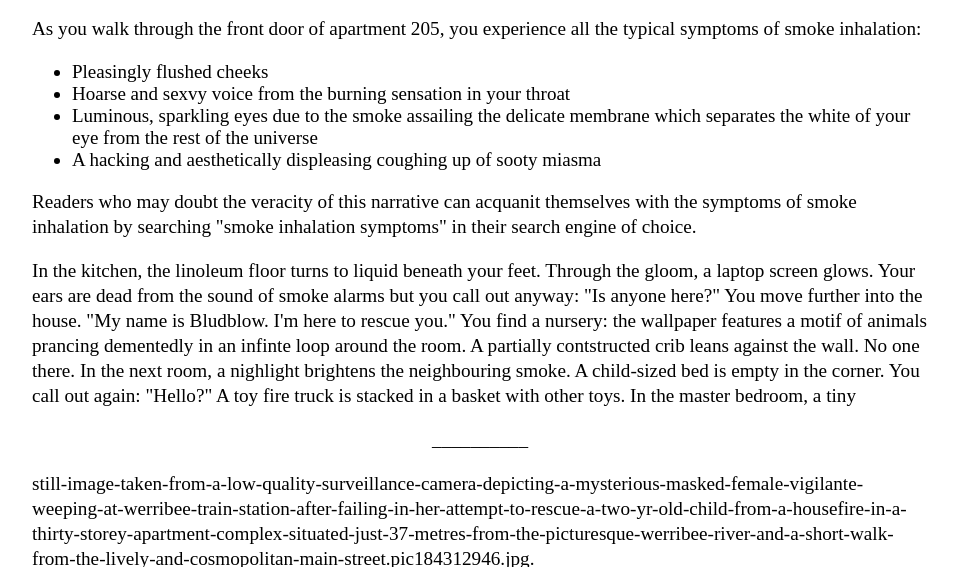
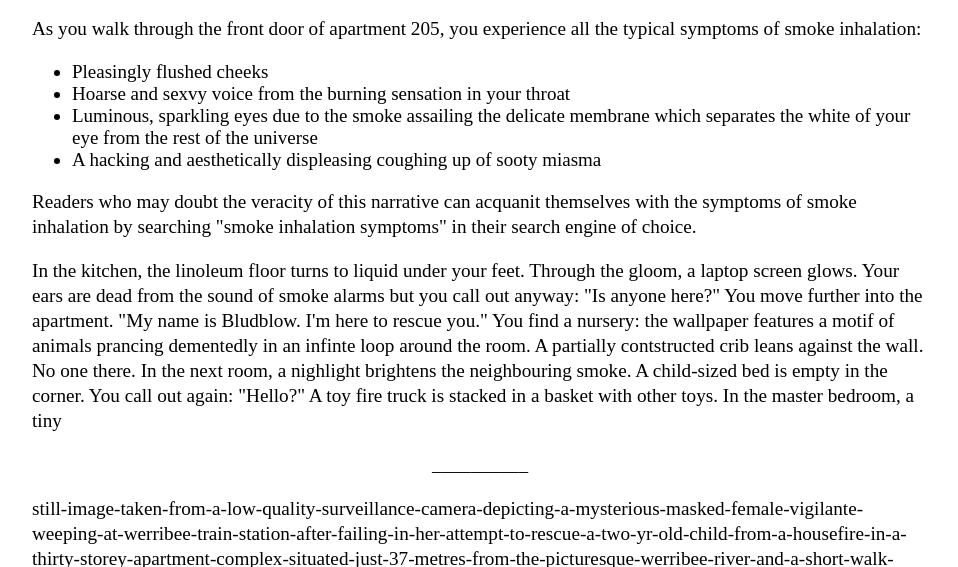
Before and after one commit to Pinelife/pinelife.github.io, a Jekyll site: the page Hellhole/Room12.html, which Jekyll copies as it is, in a window 1280 px wide and 900 px high, scrolled down 2615 px, cut to the strip 0-567 px from the top of the window. Shown: the whole strip, without its empty margins (160-1118 px from the left). Built offline with Jekyll 4.4.1, drawn with Linux system fonts in a browser that asks for light colours.

Commit message:
Update Room12.html

```diff
--- a/Hellhole/Room12.html
+++ b/Hellhole/Room12.html
@@ -160,8 +160,8 @@ As you walk through the front door of apartment 205, you experience all the typi
 Readers who may doubt the veracity of this narrative can acquanit themselves with the symptoms of smoke inhalation
  by searching "smoke inhalation symptoms" in their search engine of choice.
 </p>
-<p>In the kitchen, the linoleum floor turns to liquid beneath your feet. Through the gloom, a laptop screen glows. Your ears are dead
-from the sound of smoke alarms but you call out anyway: "Is anyone here?" You move further into the house. "My name is Bludblow. I'm here to rescue you."
+<p>In the kitchen, the linoleum floor turns to liquid under your feet. Through the gloom, a laptop screen glows. Your ears are dead
+from the sound of smoke alarms but you call out anyway: "Is anyone here?" You move further into the apartment. "My name is Bludblow. I'm here to rescue you."
 You find a nursery: the wallpaper features a motif of animals prancing dementedly in an infinte loop around the room. A  partially contstructed
 crib leans against the wall. No one there. In the next room, a nighlight brightens the neighbouring smoke. A child-sized bed is empty in the corner.
 You call out again: "Hello?" A toy fire truck is stacked in a basket with other toys. In the master bedroom, a tiny
```
